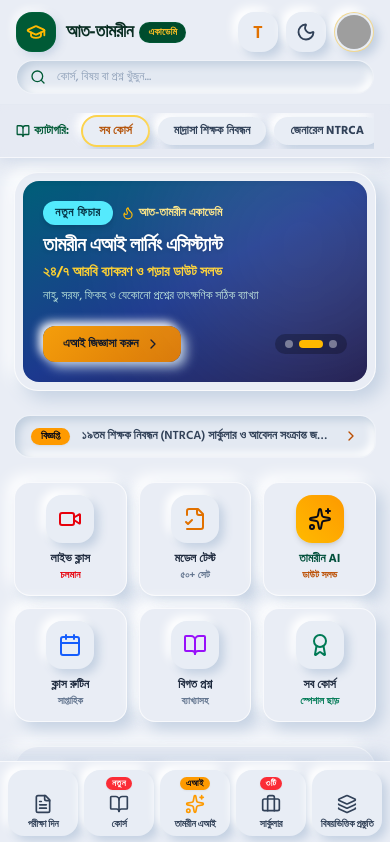
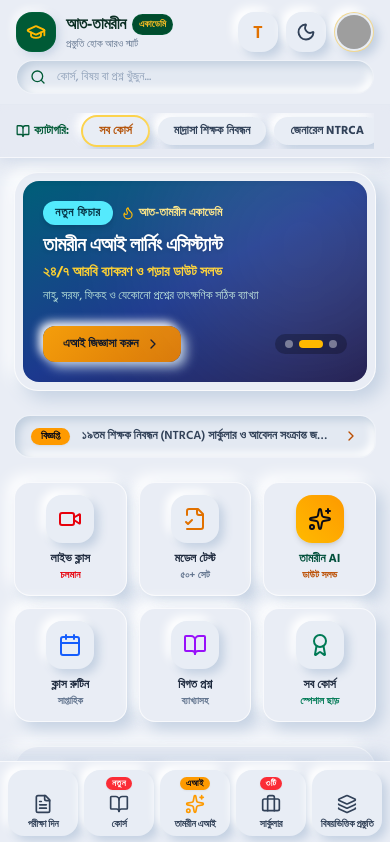
Before and after one commit to jbjobayer/education, a React (Vite) app: page / in a window 390 px wide. Shown: the top 842 px of the page. Built offline with nearby package versions, Linux system fonts and the light colour scheme; grey boxes are pictures that could not be loaded; a web font is replaced by a local one.

Commit message:
style: update header typography and branding
Adjust font sizes, padding, and tagline for improved layout consistency and readability on mobile devices.

```diff
--- a/src/components/Header.tsx
+++ b/src/components/Header.tsx
@@ -61,18 +61,18 @@
           )}
           <div
             onClick={() => setActiveTab('home')}
-            className="cursor-pointer select-none"
+            className="cursor-pointer select-none min-w-0"
           >
             <div className="flex items-center gap-1.5 sm:gap-2">
-              <h1 className="font-extrabold text-lg sm:text-2xl text-[#0a2e23] dark:text-emerald-400 tracking-tight leading-none">
+              <h1 className="font-extrabold text-base sm:text-2xl text-[#0a2e23] dark:text-emerald-400 tracking-tight leading-none">
                 আত-তামরীন
               </h1>
-              <span className="text-[10px] sm:text-[11px] font-black bg-[#004d2e] dark:bg-[#064e3b] text-[#fbbf24] px-2 py-0.5 rounded-full tracking-wide shadow-inner border border-[#00663d]/40">
+              <span className="text-[9.5px] sm:text-[11px] font-black bg-[#004d2e] dark:bg-[#064e3b] text-[#fbbf24] px-1.5 sm:px-2 py-0.5 rounded-full tracking-wide shadow-inner border border-[#00663d]/40">
                 একাডেমি
               </span>
             </div>
-            <p className="text-[10px] sm:text-[11px] text-[#4b5563] dark:text-slate-400 font-medium tracking-normal mt-0.5 hidden xs:block">
-              মাদ্রাসা ও NTRCA শিক্ষক নিবন্ধন প্রস্তুতি
+            <p className="text-[10.5px] sm:text-[12px] text-slate-500 dark:text-slate-400 font-medium tracking-normal mt-0.5 leading-tight">
+              প্রস্তুতি হোক আরও স্মার্ট
             </p>
           </div>
         </div>
```
